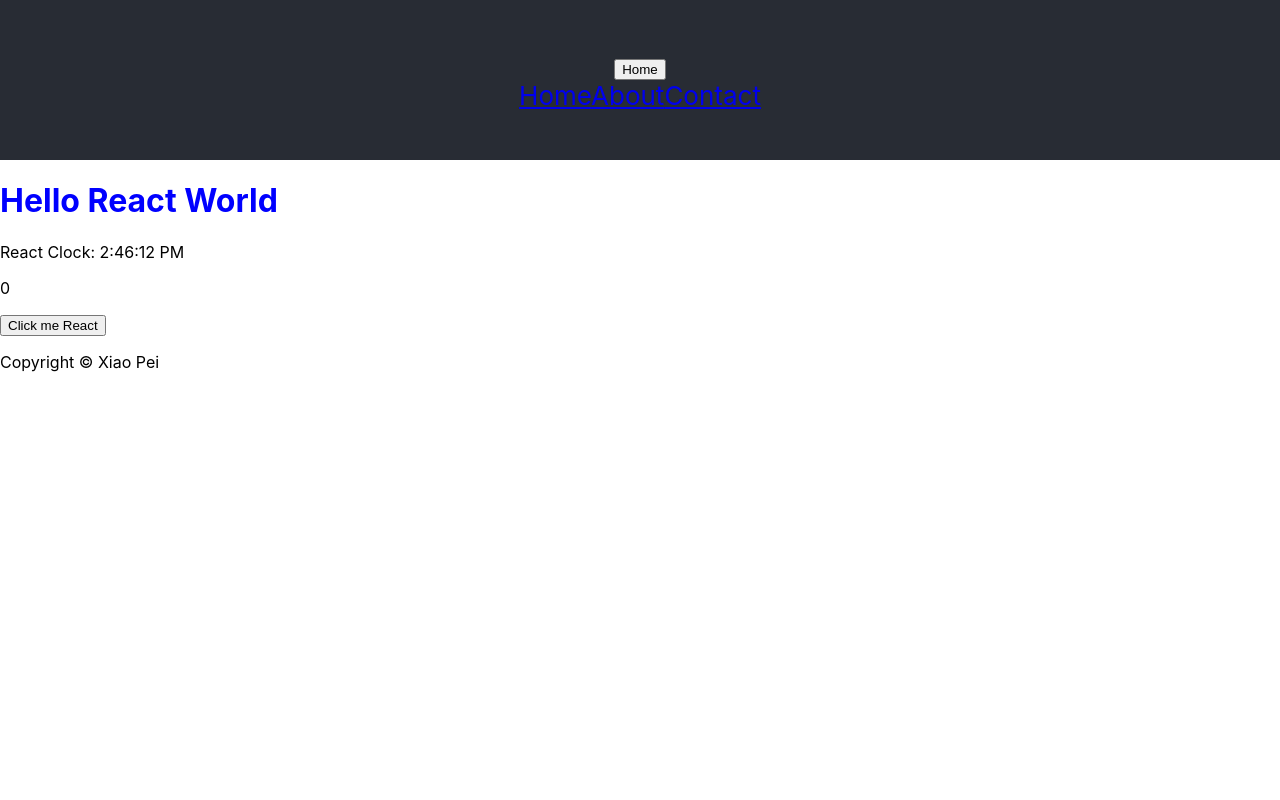
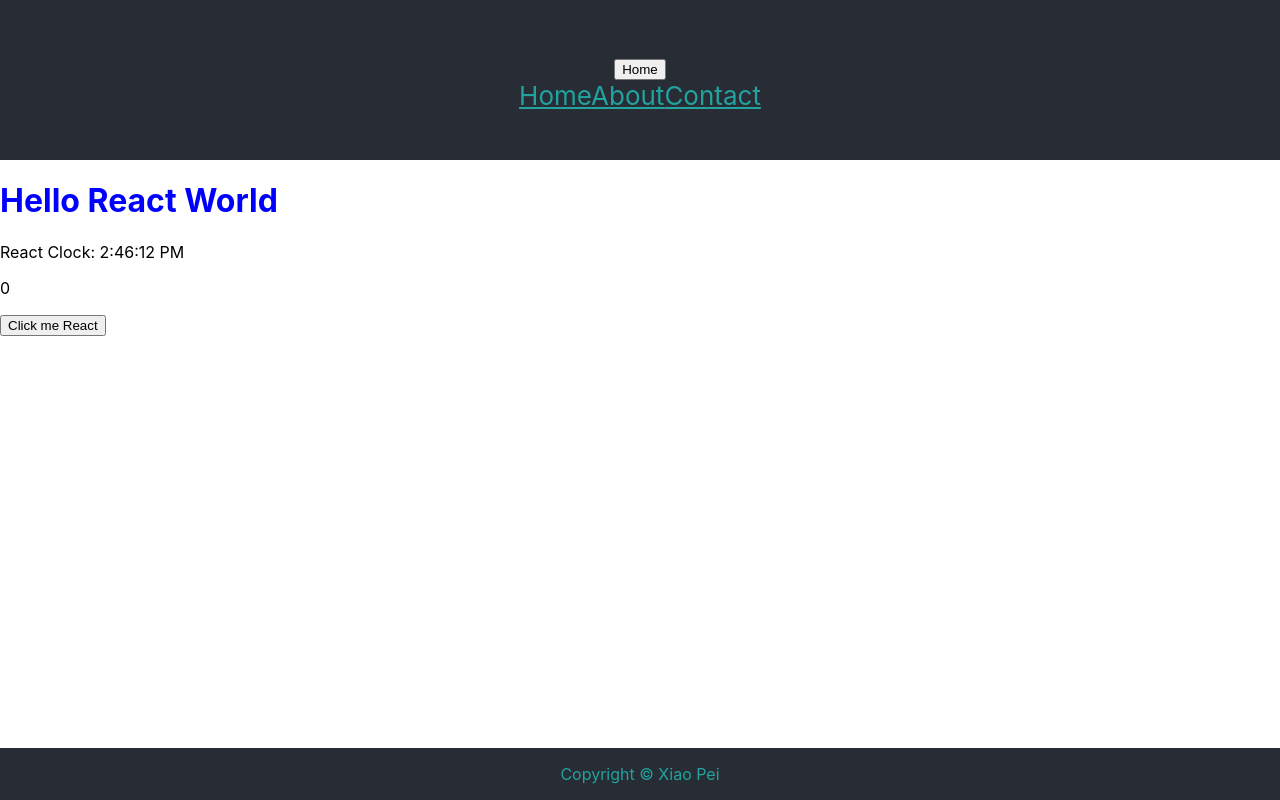
Before and after one commit to xiaoxiao-pei/separateconcern, a React (Create React App) app: page / in a window 1280 px wide. Built offline with nearby package versions, Linux system fonts and the light colour scheme.

Commit message:
navigate

```diff
--- a/src/App.css
+++ b/src/App.css
@@ -21,18 +21,29 @@
   align-items: center;
   justify-content: center;
   font-size: calc(10px + 2vmin);
-  color: white;
+  color: #22A39F;
 }
 
 .App-link {
-  color: #61dafb;
+  color: #22A39F;
 }
 
 @keyframes App-logo-spin {
   from {
     transform: rotate(0deg);
   }
+
   to {
     transform: rotate(360deg);
   }
 }
+
+footer {
+  position: absolute;
+  left: 0;
+  bottom: 0;
+  right: 0;
+  background-color: #282c34;
+  text-align: center;
+  color:#22A39F;
+}
--- a/src/App.js
+++ b/src/App.js
@@ -13,6 +13,7 @@ function App(){
         <Route index element={<Home />} />
         <Route path="about" element={<About />} />
         <Route path="contact" element={<Contact />} />
+        <Route path="*" element={<p>Invalid URL</p>} />
       </Route>
     </Routes>
 
--- a/src/components/Header.js
+++ b/src/components/Header.js
@@ -8,10 +8,10 @@ function Header() {
             <div>
                 <HomeButton />
             </div>
-            <div class= "App-link">
-                <Link to="/">Home</Link>
-                <Link to="/about">About</Link>
-                <Link to="/contact">Contact</Link>
+            <div >
+                <Link to="/" class= "App-link">Home</Link>
+                <Link to="/about" class="App-link" >About</Link>
+                <Link to="/contact" class="App-link">Contact</Link>
             </div>
         </div>
     );
--- a/src/components/Main.js
+++ b/src/components/Main.js
@@ -14,7 +14,7 @@ function Main() {
     }, [color, count]);
 
 
-    return (<div>
+    return (<div class = "main">
         <DisplayMessage color={color} />
         <Clock />
         <CountDisplay count={count} />
```
